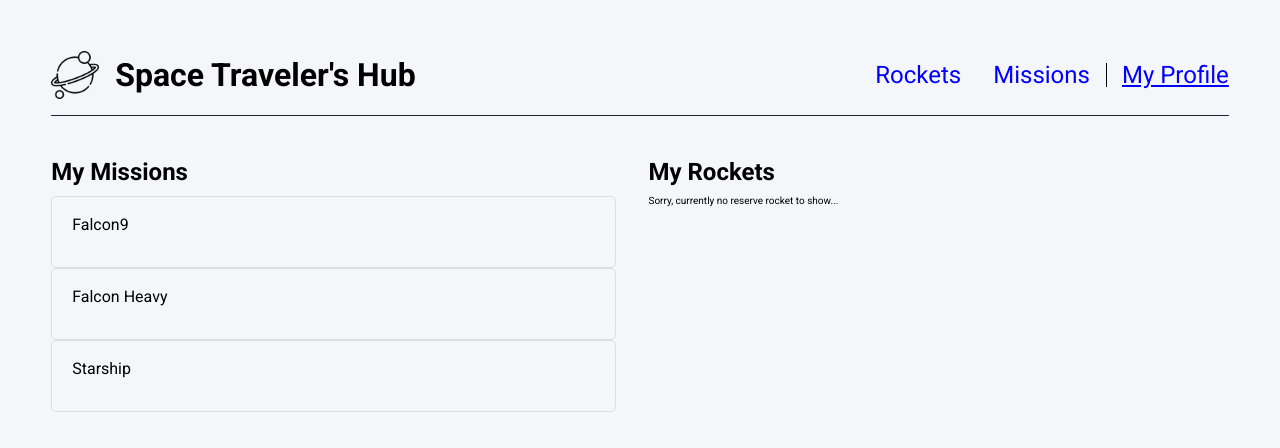
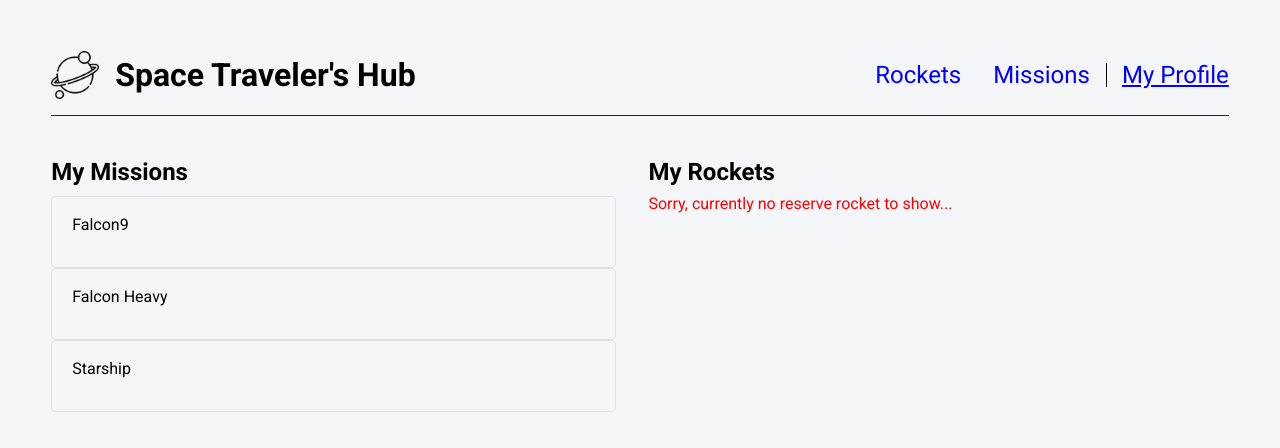
Before and after one commit to dgcuenca/spaces-travelers--hub, a React (Create React App) app: page /my-profile in a window 1280 px wide. Shown: the top 448 px of the page. Built offline with nearby package versions, Linux system fonts and the light colour scheme.

Commit message:
Add styles for no rocket message.

```diff
--- a/src/pages/Profile.module.scss
+++ b/src/pages/Profile.module.scss
@@ -19,4 +19,10 @@
     font-size: 1rem;
     border-radius: 5px;
   }
+
+  &__item--none {
+    border: none;
+    color: red;
+    font-size: 1rem;
+  }
 }
```
